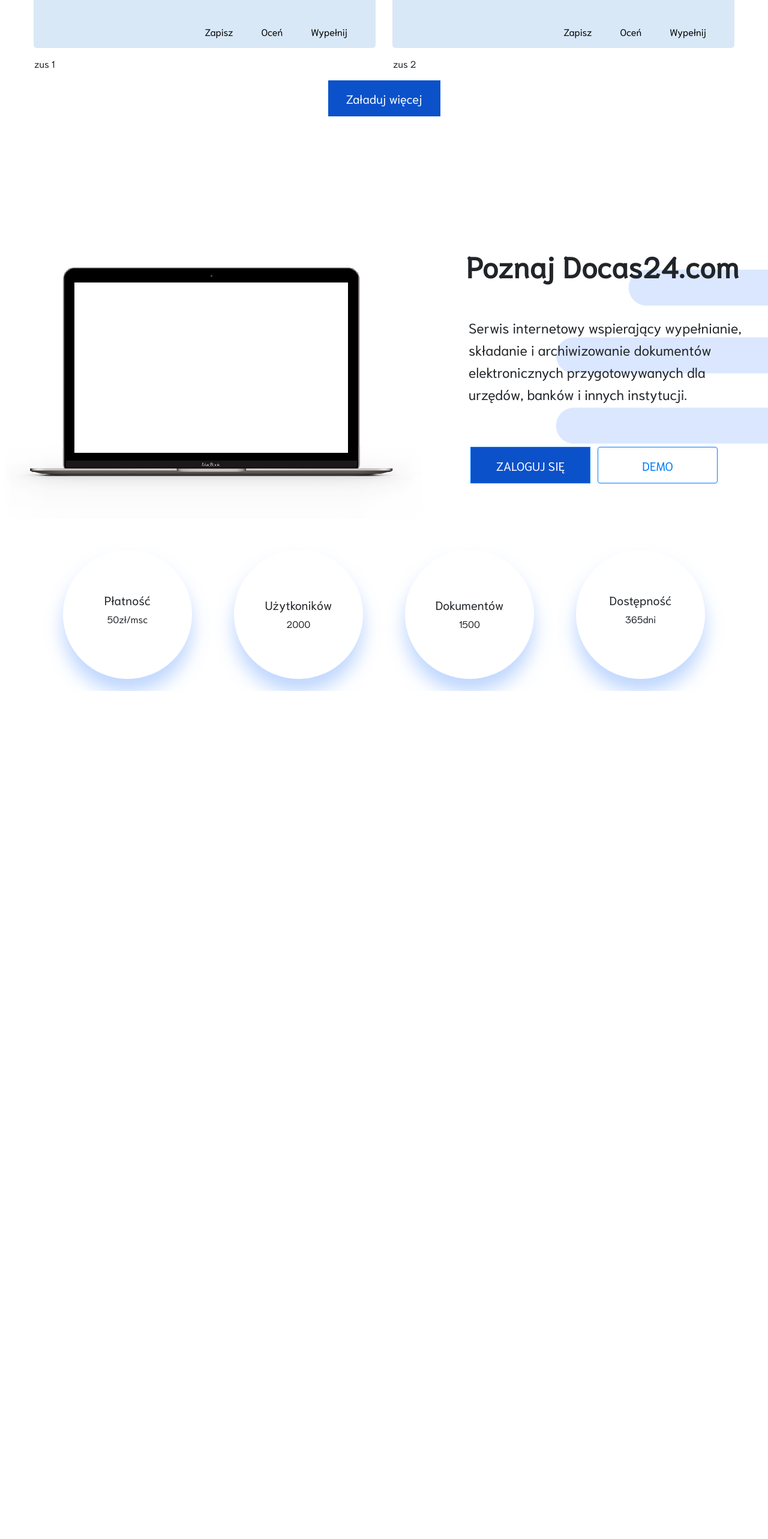
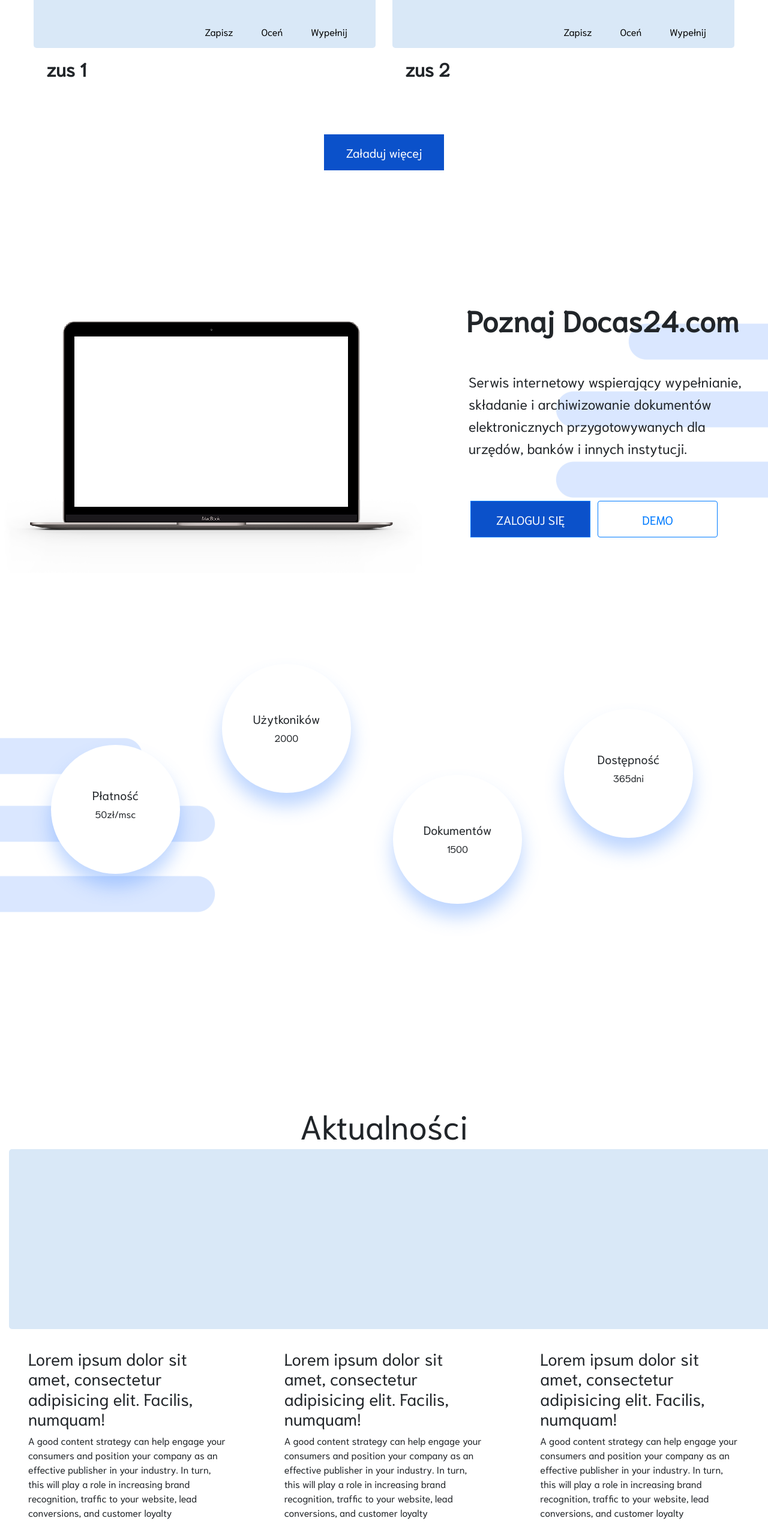
Before and after one commit to maciekbe1/Docas24, a React (Create React App) app in the folder client/: page / in a window 1280 px wide. Shown: the part 1673-4239 px from the top of the page at 60% size. Before the commit the page ends 2825 px from the top, so only its background shows below. Built offline with nearby package versions, Linux system fonts and the light colour scheme.

Commit message:
Add styles, new component news, statistics

```diff
--- /dev/null
+++ b/client/src/components/News.js
@@ -0,0 +1,43 @@
+import React, { Component } from 'react';
+
+class News extends Component {
+    render() {
+        return (
+            <div className="container-fluid news">
+                <h2>Aktualności</h2>
+                <div className="row">
+                    <div className="news-content col-lg-4">
+                        <div className="news-square">
+                        </div>
+                        <div className="news-text">
+                            <h3>Lorem ipsum dolor sit amet, consectetur adipisicing elit.
+                            Facilis, numquam!</h3>
+                            <p>A good content strategy can help engage your consumers and position your company as an effective publisher in your industry. In turn, this will play a role in increasing brand recognition, traffic to your website, lead conversions, and customer loyalty</p>
+                        </div>
+                    </div>
+                    <div className="news-content col-lg-4">
+                        <div className="news-square">
+                        </div>
+                        <div className="news-text">
+                            <h3>Lorem ipsum dolor sit amet, consectetur adipisicing elit.
+                            Facilis, numquam!</h3>
+                            <p>A good content strategy can help engage your consumers and position your company as an effective publisher in your industry. In turn, this will play a role in increasing brand recognition, traffic to your website, lead conversions, and customer loyalty</p>
+                        </div>
+                    </div>
+                    <div className="news-content col-lg-4">
+                        <div className="news-square">
+                        </div>
+                        <div className="news-text">
+                            <h3>Lorem ipsum dolor sit amet, consectetur adipisicing elit.
+                            Facilis, numquam!</h3>
+                            <p>A good content strategy can help engage your consumers and position your company as an effective publisher in your industry. In turn, this will play a role in increasing brand recognition, traffic to your website, lead conversions, and customer loyalty</p>
+                        </div>
+                    </div>
+                </div>
+            </div>
+        );
+    }
+
+}
+
+export default News;
--- a/client/src/components/homepage/ListForms.js
+++ b/client/src/components/homepage/ListForms.js
@@ -29,7 +29,9 @@
                         </div>
                      )
                     })}
-                    <button className="btn btn-primary docas-show-more-button" onClick={this.showMore}>Załaduj więcej</button>
+                    <div className="docas-show-more col-12">
+                        <button className="btn btn-primary docas-show-more-button" onClick={this.showMore}>Załaduj więcej</button>
+                    </div>
             </section>
         );
     }
--- /dev/null
+++ b/client/src/components/homepage/News.js
@@ -0,0 +1,43 @@
+import React, { Component } from 'react';
+
+class News extends Component {
+    render() {
+        return (
+            <div className="container-fluid news">
+                <h2>Aktualności</h2>
+                <div className="row">
+                    <div className="news-content col-lg-4">
+                        <div className="news-square">
+                        </div>
+                        <div className="news-text">
+                            <h3>Lorem ipsum dolor sit amet, consectetur adipisicing elit.
+                            Facilis, numquam!</h3>
+                            <p>A good content strategy can help engage your consumers and position your company as an effective publisher in your industry. In turn, this will play a role in increasing brand recognition, traffic to your website, lead conversions, and customer loyalty</p>
+                        </div>
+                    </div>
+                    <div className="news-content col-lg-4">
+                        <div className="news-square">
+                        </div>
+                        <div className="news-text">
+                            <h3>Lorem ipsum dolor sit amet, consectetur adipisicing elit.
+                            Facilis, numquam!</h3>
+                            <p>A good content strategy can help engage your consumers and position your company as an effective publisher in your industry. In turn, this will play a role in increasing brand recognition, traffic to your website, lead conversions, and customer loyalty</p>
+                        </div>
+                    </div>
+                    <div className="news-content col-lg-4">
+                        <div className="news-square">
+                        </div>
+                        <div className="news-text">
+                            <h3>Lorem ipsum dolor sit amet, consectetur adipisicing elit.
+                            Facilis, numquam!</h3>
+                            <p>A good content strategy can help engage your consumers and position your company as an effective publisher in your industry. In turn, this will play a role in increasing brand recognition, traffic to your website, lead conversions, and customer loyalty</p>
+                        </div>
+                    </div>
+                </div>
+            </div>
+        );
+    }
+
+}
+
+export default News;
--- a/client/src/components/homepage/Statistics.js
+++ b/client/src/components/homepage/Statistics.js
@@ -1,9 +1,13 @@
 import React, { Component } from 'react';
+import line_left from '../../images/01_Home_bg_line_3.png';
 
 class Statistics extends Component {
     render() {
         return (
             <div className="container-fluid statistics">
+                <div className="row">
+                    <img alt="lines" src={line_left} />
+                </div>
                 <div className="container">
                     <div className="row statistics-row">
                         <div className="col-lg-3">
--- a/client/src/components/pages/HomePage.js
+++ b/client/src/components/pages/HomePage.js
@@ -4,6 +4,7 @@
 import LastForms from '../homepage/LastForms';
 import ExploreDocas from '../homepage/ExploreDocas';
 import Statistics from '../homepage/Statistics';
+import News from '../homepage/News';
 import forms from '../../data/forms.json';
 
 const formList = forms;
@@ -16,6 +17,7 @@
                 <LastForms forms={formList}/>
                 <ExploreDocas />
                 <Statistics />
+                <News />
             </div>
         );
     }
--- a/client/src/styles/homepage.css
+++ b/client/src/styles/homepage.css
@@ -21,13 +21,18 @@
     border: none;
     font-size: 18px;
 }
+.docas-show-more {
+    text-align: center;
+}
 .docas-show-more-button {
     height: 60px;
+    width: 200px;
+    margin-top: 90px;
     padding: 0 30px;
     background-color: #0b51ca;
     border: none;
     font-size: 18px;
-    margin: auto 100%;
+    /* margin: auto 100%; */
     font-size: 20px;
 }
 
@@ -65,7 +70,10 @@
     justify-content: center;
 }
 .form-filter p {
-    margin-left: 15px;
+    margin: 0 0 0 35px;
+    font-size: 31px;
+    line-height: 40px;
+    font-weight: bold;
 }
 .form-btns-filters {
     display: flex;
@@ -123,6 +131,14 @@
     justify-content: center;
     padding: 32px 0px;
 }
+.statistics {
+    position: relative;
+}
+.statistics img {
+    position: absolute;
+    top: 243px;
+    left: -65px;
+}
 .statistics-value {
     display: flex;
     flex-direction: column;
@@ -134,7 +150,56 @@
     box-shadow: 0px 22px 30px rgba(69,137,254,0.35);
     background-color: #ffffff;
 }
+.statistics-row div:nth-child(1) .statistics-value {
+    margin: 255px 0 0;
+}
+.statistics-row div:nth-child(2) .statistics-value {
+    margin: 120px 0 0;
+}
+.statistics-row div:nth-child(3) .statistics-value {
+    margin: 305px 0 0;
+}
+.statistics-row div:nth-child(4) .statistics-value {
+    margin: 195px 0 0;
+}
+.news {
+    margin-top: 335px;
+    display: flex;
+    flex-direction: column;
+    justify-content: center;
+}
 
-.statistics-value:nth-child(1) {
-    margin: 20px;
+.news h2 {
+    font-size: 55px;
+    text-align: center;
 }
+.news .row {
+    justify-content: center;;
+}
+.news-square {
+    width: 570px;
+    height: 300px;
+    margin: 0 auto;
+    background-color: #d9e8f7;
+    border-radius: 5px;
+}
+
+.news-text {
+    margin: 32px;
+}
+
+@media (min-width: 576px) {
+
+}
+
+@media (min-width: 768px) {
+
+}
+
+@media (min-width: 992px) {
+
+}
+
+@media (min-width: 1200px) {
+
+}
```
Also changed, not shown: client/src/components/FindForm.js (added, +29 -0 lines), client/src/images/01_Home_bg_line_3.png (added).
